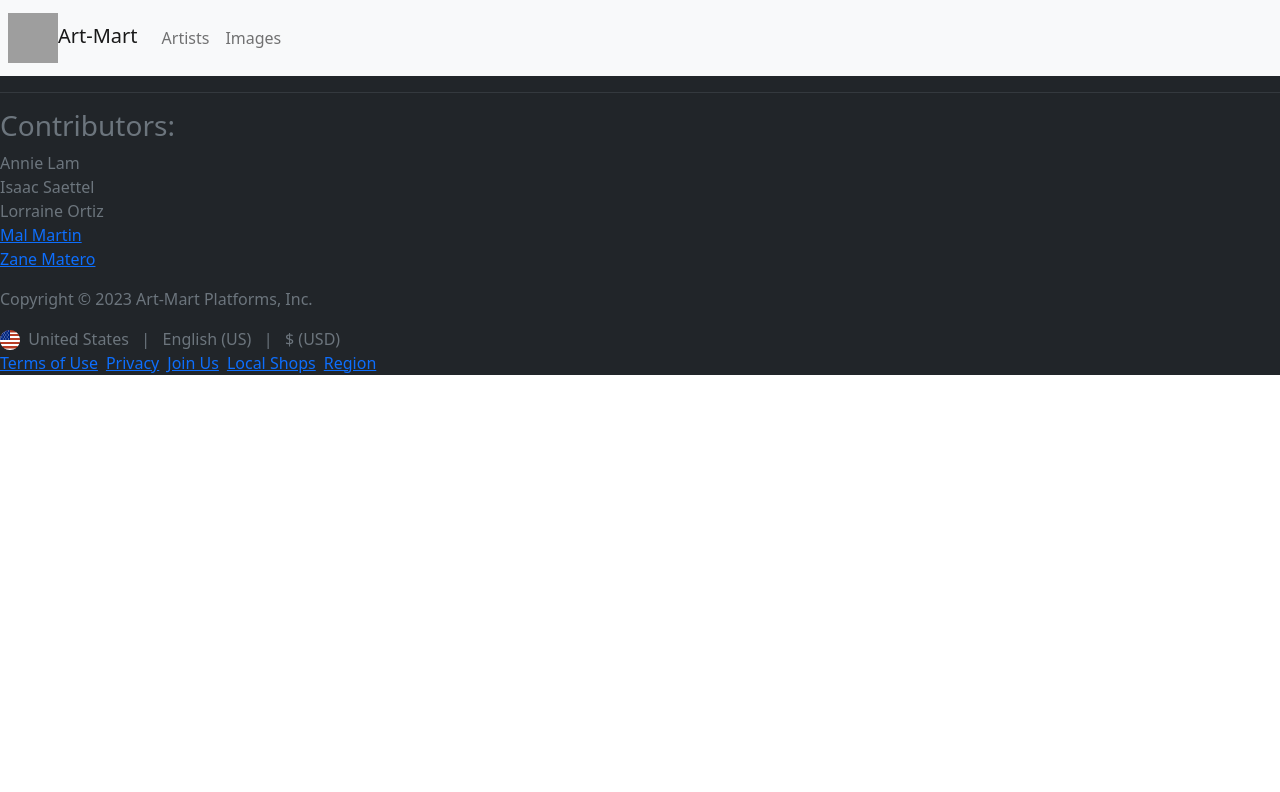
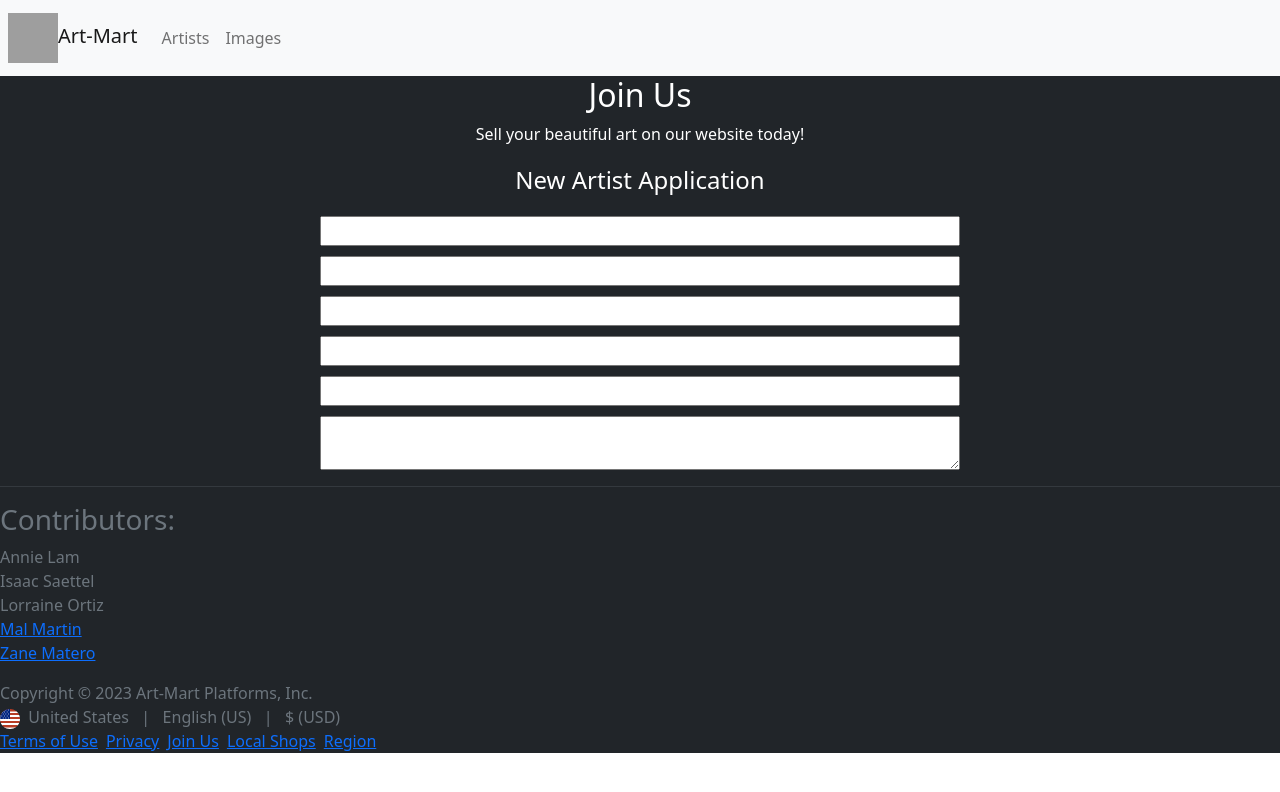
Before and after one commit to INS140/Art-Gallery-Marketplace, a React (Create React App) app in the folder art-gallery-marketplace/: page /join-us in a window 1280 px wide. Shown: the top 792 px of the page. Built offline with nearby package versions, Linux system fonts and the light colour scheme; grey boxes are pictures that could not be loaded.

Commit message:
useFormHandler and setup NewArtistForm

```diff
--- a/art-gallery-marketplace/src/App.js
+++ b/art-gallery-marketplace/src/App.js
@@ -6,6 +6,7 @@ import Footer from "./components/Footer";
 import AboutUs from "./components/AboutUs"
 import ImageView from "./components/ImageView";
 import ArtistView from "./components/ArtistView";
+import NewArtistForm from "./components/forms/NewArtistForm";
 
 function App() {
   return (
@@ -19,7 +20,7 @@ function App() {
         <Route path="/images" element={<ArtGallery />} />
         <Route path="/images/:id" element={<ImageView/>} />
         <Route path="/artists" element={<ArtistView />} />
-        <Route path="/join-us" element={<></>} />
+        <Route path="/join-us" element={<NewArtistForm />} />
       </Routes>
       <Footer />
     </div>
--- a/art-gallery-marketplace/src/components/Footer.js
+++ b/art-gallery-marketplace/src/components/Footer.js
@@ -12,7 +12,7 @@ export default function Footer(){
       <li><a href='https://github.com/MalMWare'>Mal Martin</a></li>
       <li><a href='https://www.linkedin.com/in/zmatero/'>Zane Matero</a></li>
     </ul>
-    <p>Copyright © 2023 Art-Mart Platforms, Inc.</p>
+    <p className='left'>Copyright © 2023 Art-Mart Platforms, Inc.</p>
     <img src='./images/FlagIcon.svg' alt='US' />
     <span>&nbsp; United States &nbsp; | &nbsp; English (US) &nbsp; | &nbsp; $ (USD)</span>
     <div>
--- a/art-gallery-marketplace/src/components/css/footer.css
+++ b/art-gallery-marketplace/src/components/css/footer.css
@@ -9,7 +9,7 @@
   text-align: center;
 }
 
-p {
+.left {
   text-align: left;
   margin-top: auto;
   margin-bottom: auto ;
--- /dev/null
+++ b/art-gallery-marketplace/src/components/css/new-artist-form.css
@@ -0,0 +1,4 @@
+.artist-form-container {
+    text-align: center;
+    color: white;
+}
--- /dev/null
+++ b/art-gallery-marketplace/src/components/custom-hooks/useFormHandler.js
@@ -0,0 +1,12 @@
+import { useState } from "react";
+
+export default function useFormHandler(values) {
+  const [inputs, setInputs] = useState(values)
+
+  const handleChange = e => {
+    const { value, name } = e.target
+    setInputs({...inputs, [name]: value})
+  }
+
+  return { inputs, handleChange }
+}
--- a/art-gallery-marketplace/src/components/forms/CommissionForm.js
+++ b/art-gallery-marketplace/src/components/forms/CommissionForm.js
@@ -3,9 +3,10 @@ import Input from "../ui-kit/Input"
 import TextArea from "../ui-kit/TextArea"
 import useFetch from "../custom-hooks/useFetch"
 import '../css/commission-form.css'
+import useFormHandler from "../custom-hooks/useFormHandler"
 
 export default function CommissionForm() {
-  const [inputs, setInputs] = useState({
+  const { inputs, handleChange } = useFormHandler({
     name: '',
     description: '',
     title: '',
@@ -14,11 +15,6 @@ export default function CommissionForm() {
   })
 
   const { get, post } = useFetch()
-
-  const handleChange = e => {
-    const { value, name } = e.target
-    setInputs({...inputs, [name]: value})
-  }
 
   const handleSubmit = async e => {
     e.preventDefault()
--- a/art-gallery-marketplace/src/components/forms/NewArtistForm.js
+++ b/art-gallery-marketplace/src/components/forms/NewArtistForm.js
@@ -1,3 +1,59 @@
+import Input from '../ui-kit/Input'
+import TextArea from '../ui-kit/TextArea'
+import useFormHandler from '../custom-hooks/useFormHandler'
+import '../css/new-artist-form.css'
+
 export default function NewArtistForm(props) {
+  const { inputs, handleChange } = useFormHandler({
+    name: '',
+    phone: '',
+    email: '',
+    image: '',
+    style: '',
+    bio: ''
+  })
 
+  return <div className='artist-form-container'>
+    <h2>Join Us</h2>
+    <p>Sell your beautiful art on our website today!</p>
+    <form>
+      <legend>New Artist Application</legend>
+      <Input
+        label=''
+        name='name'
+        value={inputs.name}
+        onChange={handleChange}
+      />
+      <Input
+        label=''
+        name='phone'
+        value={inputs.phone}
+        onChange={handleChange}
+      />
+      <Input
+        label=''
+        name=''
+        value={inputs.email}
+        onChange={handleChange}
+      />
+      <Input
+        label=''
+        name=''
+        value={inputs.image}
+        onChange={handleChange}
+      />
+      <Input
+        label=''
+        name=''
+        value={inputs.style}
+        onChange={handleChange}
+      />
+      <TextArea
+        label=''
+        name=''
+        value={inputs.bio}
+        onChange={handleChange}
+      />
+    </form>
+  </div>
 }
--- a/art-gallery-marketplace/src/index.css
+++ b/art-gallery-marketplace/src/index.css
@@ -1,5 +1,6 @@
 body {
     min-height: 100vh;
+    color: white !important;
 }
 
 nav {
```
